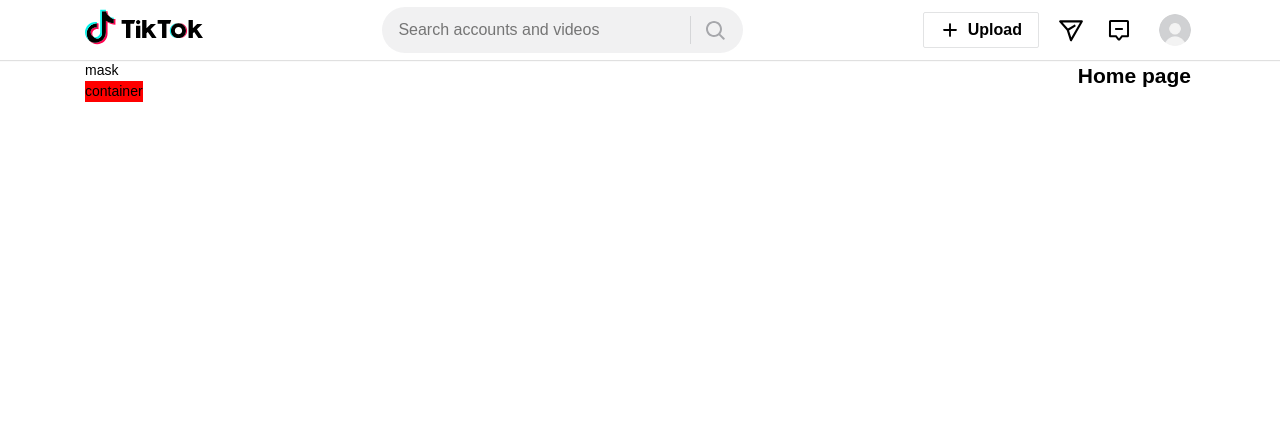
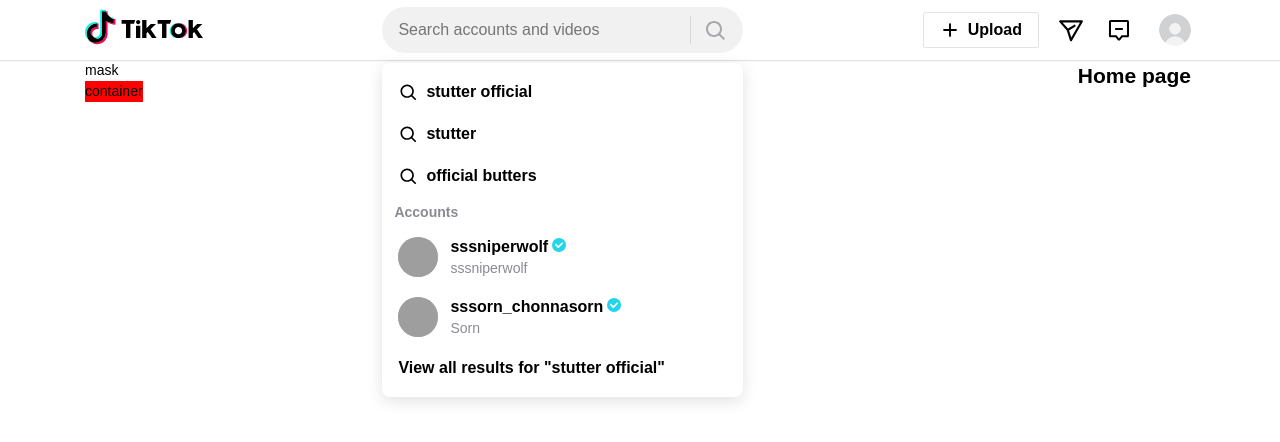
Before and after one commit to xintipi/toptop_app, a React (Vite) app: page / in a window 1280 px wide. Shown: the top 442 px of the page. Built offline with nearby package versions, Linux system fonts and the light colour scheme; grey boxes are pictures that could not be loaded.

Commit message:
feat: popper search autocomplete

```diff
--- a/package.json
+++ b/package.json
@@ -21,6 +21,7 @@
   },
   "dependencies": {
     "@reduxjs/toolkit": "^1.8.5",
+    "@tippyjs/react": "^4.2.6",
     "axios": "^0.27.2",
     "classnames": "^2.3.2",
     "dayjs": "^1.11.5",
--- a/src/assets/icons/index.ts
+++ b/src/assets/icons/index.ts
@@ -8,3 +8,4 @@
 export { default as SearchButtonIcon } from './search-button.svg?component';
 export { default as SettingIcon } from './setting.svg?component';
 export { default as UploadIcon } from './upload.svg?component';
+export { default as VerifyBadgeIcon } from './verify_badge.svg?component';
--- /dev/null
+++ b/src/components/Avatar/StyledAvatar.tsx
@@ -0,0 +1,45 @@
+import styled from 'styled-components';
+
+const Avatar = ({
+  className,
+  width,
+  height,
+  src,
+  alt,
+}: {
+  className?: string;
+  width?: string;
+  height?: string;
+  src: string;
+  alt: string;
+}) => {
+  return (
+    <span className={className} style={{ width, height }}>
+      <img src={src} alt={alt} loading="lazy" />
+    </span>
+  );
+};
+
+const StyledAvatar = styled(Avatar)`
+  display: inline-block;
+  margin: 0 12px 0 0;
+  padding: 0;
+  font-feature-settings: 'tnum';
+  position: relative;
+  overflow: hidden;
+  color: rgb(var(--primaryBackground));
+  white-space: nowrap;
+  text-align: center;
+  vertical-align: middle;
+  line-height: 32px;
+  border-radius: 50%;
+  background-color: rgba(var(--greyBackground), 0.5);
+
+  & img {
+    width: 100%;
+    height: 100%;
+    object-fit: cover;
+  }
+`;
+
+export { StyledAvatar };
--- /dev/null
+++ b/src/components/Popper/StyledPopper.tsx
@@ -0,0 +1,92 @@
+import styled from 'styled-components';
+
+const StyledPopper = styled.div`
+  z-index: 1;
+  background-color: rgba(var(--primaryBackground), 1);
+  border-radius: 8px;
+  box-shadow: rgb(0 0 0 / 12%) 0 4px 16px;
+
+  & ul {
+    font-family: var(--fontFamilyParagraph);
+    font-weight: 600;
+    font-size: 16px;
+    line-height: 22px;
+    padding: 8px 0;
+    margin: 0;
+    min-width: 223px;
+    list-style: none;
+
+    li {
+      padding: 10px 8px 10px 16px;
+      display: flex;
+      align-items: center;
+      justify-content: space-between;
+      cursor: pointer;
+
+      &:hover {
+        background-color: rgba(var(--primaryColor), 0.03);
+      }
+
+      &.logout-entrance {
+        border-top: 1px solid rgba(var(--primaryColor), 0.12);
+      }
+    }
+  }
+`;
+
+const StyledPopperSearch = styled(StyledPopper)`
+  width: 361px;
+  max-height: min((100vh - 96px) - 60px, 734px);
+  overflow: hidden auto;
+  & ul {
+    .account-title {
+      height: 30px;
+      padding: 5px 12px;
+      font-size: 14px;
+      line-height: 20px;
+      font-weight: 600;
+      color: rgba(var(--primaryColor), 0.5);
+    }
+
+    .account-content {
+      padding: 9px 16px;
+      justify-content: flex-start;
+
+      .item {
+        flex: 0 1 auto;
+        min-width: 0;
+
+        &__title {
+          font-size: 16px;
+          line-height: 22px;
+          font-weight: 600;
+          overflow: hidden;
+          text-overflow: ellipsis;
+          white-space: nowrap;
+
+          svg {
+            margin-left: 4px;
+          }
+        }
+
+        &__desc {
+          font-size: 14px;
+          line-height: 20px;
+          color: rgba(var(--primaryColor), 0.5);
+          font-weight: 400;
+          overflow: hidden;
+          text-overflow: ellipsis;
+          white-space: nowrap;
+        }
+      }
+    }
+  }
+`;
+
+const StyledPopperProfile = styled(StyledPopper)`
+  position: absolute;
+  top: calc(100%);
+  right: -28px;
+`;
+
+export { StyledPopper, StyledPopperProfile, StyledPopperSearch };
--- a/src/components/Popup/PopupProfile.tsx
+++ /dev/null
@@ -1,38 +0,0 @@
-import styled from 'styled-components';
-
-const StyledPopupProfile = styled.div`
-  position: absolute;
-  z-index: 1;
-  background-color: rgba(var(--primaryBackground), 1);
-  border-radius: 8px;
-  top: calc(100% + 12px);
-  right: -12px;
-  box-shadow: rgb(0 0 0 / 12%) 0 4px 16px;
-
-  & ul {
-    font-family: var(--fontFamilyParagraph);
-    font-weight: 600;
-    font-size: 16px;
-    line-height: 22px;
-    padding: 8px 0;
-    margin: 0;
-    min-width: 223px;
-    list-style: none;
-
-    li {
-      padding: 10px 8px 10px 16px;
-      display: flex;
-      justify-content: space-between;
-
-      &:hover {
-        background-color: rgba(var(--primaryColor), 0.03);
-      }
-
-      &.logout-entrance {
-        border-top: 1px solid rgba(var(--primaryColor), 0.12);
-      }
-    }
-  }
-`;
-
-export { StyledPopupProfile };
--- /dev/null
+++ b/src/dummy/search.json
@@ -0,0 +1,30 @@
+{
+  "keywords": [
+    {
+      "id": 1,
+      "key_name": "stutter official"
+    },
+    {
+      "id": 2,
+      "key_name": "stutter"
+    },
+    {
+      "id": 3,
+      "key_name": "official butters"
+    }
+  ],
+  "accounts": [
+    {
+      "id": 1,
+      "chanel": "sssniperwolf",
+      "desc_name": "sssniperwolf",
+      "avatar": "https://p16-sign-va.tiktokcdn.com/tos-maliva-avt-0068/6282287a97d2f3c55744e0c68a7f36c9~c5_300x300.webp?x-expires=1664420400&x-signature=Ep9T46LHLv3Yd9V73niFB2wpUr8%3D"
+    },
+    {
+      "id": 2,
+      "chanel": "sssorn_chonnasorn",
+      "desc_name": "Sorn",
+      "avatar": "https://p16-sign-sg.tiktokcdn.com/tos-alisg-avt-0068/dc60cb071cfa78089851f938d59db628~c5_300x300.webp?x-expires=1664420400&x-signature=O7SWzFfl%2FyY098mKrIpIQl51r2E%3D"
+    }
+  ]
+}
--- a/src/index.scss
+++ b/src/index.scss
@@ -1,6 +1,7 @@
 :root {
   --primaryColor: 22, 24, 35;
   --primaryBackground: 255, 255, 255;
+  --greyBackground: 136, 136, 136;
   --transparent: transparent;
   --fontFamilyHeading: SofiaPro, Arial, Tahoma, PingFangSC, sans-serif;
   --fontFamilyParagraph: ProximaNova, Arial, Tahoma, PingFangSC, sans-serif;
--- a/src/layouts/Header/Header.module.scss
+++ b/src/layouts/Header/Header.module.scss
@@ -28,6 +28,8 @@
     }
 
     .header-center {
+      position: relative;
+      max-width: 361px;
       .search-input {
         display: flex;
         flex-direction: row;
@@ -39,7 +41,7 @@
         overflow: hidden;
         z-index: 1;
         margin: 0;
-        max-width: 361px;
+        width: 100%;
 
         &:focus-within {
           border: 1.5px solid rgba(var(--primaryColor), 0.2);
--- a/src/layouts/Header/Header.tsx
+++ b/src/layouts/Header/Header.tsx
@@ -1,5 +1,6 @@
+import Tippy from '@tippyjs/react/headless';
 import classNames from 'classnames/bind';
-import React, { ChangeEvent, useEffect, useRef, useState } from 'react';
+import React, { ChangeEvent, useRef, useState } from 'react';
 import { useNavigate } from 'react-router-dom';
 
 import {
@@ -13,16 +14,21 @@
   SearchButtonIcon,
   SettingIcon,
   UploadIcon,
+  VerifyBadgeIcon,
 } from '@/assets/icons';
 import bgUser from '@/assets/user.jpeg';
+import { StyledAvatar } from '@/components/Avatar/StyledAvatar';
 import {
   StyledArrowIcon,
   StyledIcon,
   StyledInboxIcon,
   StyleIconPopup,
 } from '@/components/Icon/StyleIcon';
-import { StyledPopupProfile } from '@/components/Popup/PopupProfile';
-import { useComponentVisible } from '@/hooks';
+import {
+  StyledPopperProfile,
+  StyledPopperSearch,
+} from '@/components/Popper/StyledPopper';
+import searchData from '@/dummy/search.json';
 
 import styles from './Header.module.scss';
 
@@ -31,12 +37,10 @@
 function Header() {
   const [searchInput, setSearchInput] = useState<string>('');
   const inputRef = useRef<HTMLInputElement | null>(null);
+  const [showPopperProfile, setShowPopperProfile] = useState<boolean>(false);
+  const [searchResult, setSearchResult] = useState<any>([1, 2, 3]);
+
   const navigate = useNavigate();
-  const {
-    ref: profileRef,
-    isComponentVisible: showPopup,
-    setIsComponentVisible: setShowPopup,
-  } = useComponentVisible(false);
 
   const handleSearch = (evt: ChangeEvent<HTMLInputElement>) => {
     setSearchInput(evt.target.value);
@@ -47,6 +51,8 @@
     inputRef.current?.focus();
   };
 
+  console.log(searchData);
+
   return (
     <header className={cx('header', 'fixed-top')}>
       <div className={`container ${cx('wrapper')}`}>
@@ -54,6 +60,48 @@
           <LogoTiktok />
         </a>
         <div className={cx('header-center')}>
+          <Tippy
+            visible={!!searchResult.length}
+            interactive
+            onClickOutside={() => setSearchResult([])}
+            render={(attrs) => (
+              <StyledPopperSearch tabIndex={-1} {...attrs}>
+                <ul>
+                  {searchData.keywords &&
+                    searchData.keywords.map((item) => (
+                      <li key={item.id}>
+                        <StyleIconPopup>
+                          <SearchButtonIcon />
+                          <span>{item.key_name}</span>
+                        </StyleIconPopup>
+                      </li>
+                    ))}
+                  {searchData.accounts && <div className="account-title">Accounts</div>}
+                  {searchData.accounts &&
+                    searchData.accounts.map((item) => (
+                      <li className="account-content" key={item.id}>
+                        <StyledAvatar
+                          width="40px"
+                          height="40px"
+                          src={item.avatar}
+                          alt={item.desc_name}
+                        />
+                        <div className="item">
+                          <h4 className="item__title">
+                            {item.chanel}
+                            <VerifyBadgeIcon />
+                          </h4>
+                          <p className="item__desc">{item.desc_name}</p>
+                        </div>
+                      </li>
+                    ))}
+                  <li className="more-text">
+                    <p>View all results for "stutter official"</p>
+                  </li>
+                </ul>
+              </StyledPopperSearch>
+            )}
+          >
             <form className={cx('search-input')}>
               <input
                 type="text"
@@ -72,6 +120,7 @@
                 <SearchButtonIcon />
               </button>
             </form>
+          </Tippy>
         </div>
         <div className={cx('header-right')}>
           <div className={cx('upload-container')}>
@@ -90,18 +139,15 @@
               <InboxIcon />
             </StyledInboxIcon>
           </div>
-          <div
-            className={cx('profile-container')}
-            style={{ backgroundImage: `url(${bgUser})` }}
-            onClick={() => setShowPopup(!showPopup)}
-            ref={profileRef}
-          >
-            {showPopup && (
-              <StyledPopupProfile>
+          <Tippy
+            visible={showPopperProfile}
+            interactive={true}
+            onClickOutside={() => setShowPopperProfile(false)}
+            render={(attrs) => (
+              <StyledPopperProfile tabIndex={-1} {...attrs}>
                 <StyledArrowIcon>
                   <ArrowIcon />
                 </StyledArrowIcon>
-
                 <ul>
                   <li>
                     <StyleIconPopup path="/@tough95">
@@ -122,9 +168,15 @@
                     </StyleIconPopup>
                   </li>
                 </ul>
-              </StyledPopupProfile>
+              </StyledPopperProfile>
             )}
-          </div>
+          >
+            <div
+              className={cx('profile-container')}
+              style={{ backgroundImage: `url(${bgUser})` }}
+              onClick={() => setShowPopperProfile(!showPopperProfile)}
+            />
+          </Tippy>
         </div>
       </div>
     </header>
```
Also changed, not shown: .eslintrc.js, src/assets/icons/verify_badge.svg (added). Lines whose indentation alone changed are shown as unchanged.
